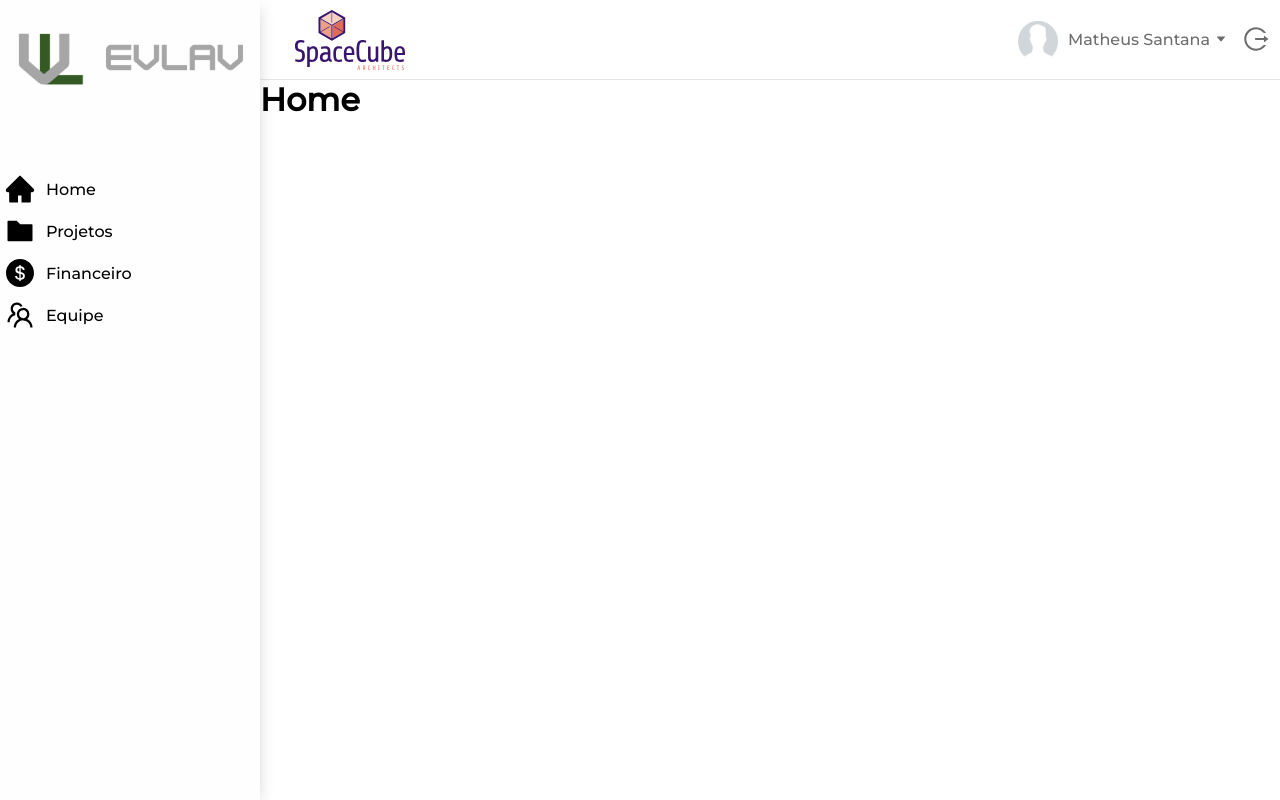
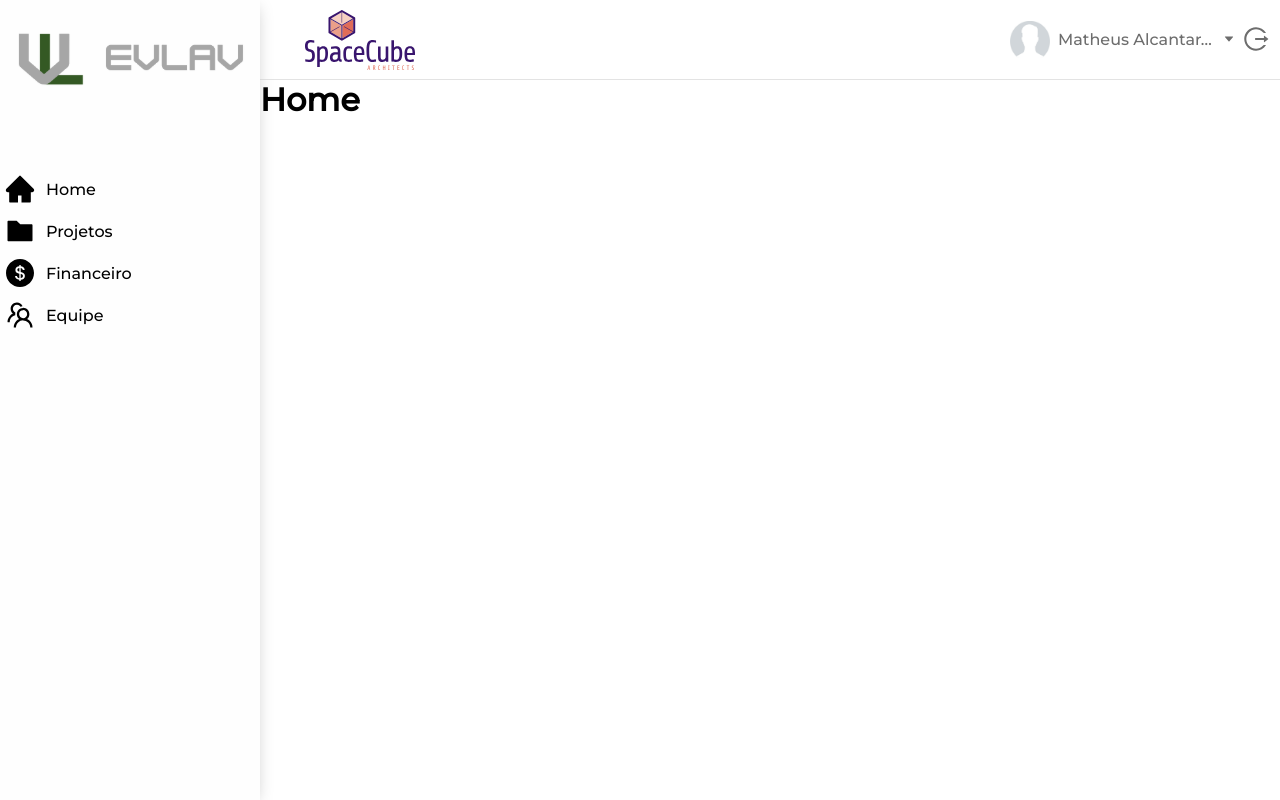
Before and after one commit to EvlavTech/arquinator-frontend, a React (Create React App) app: page /home in a window 1280 px wide. Built offline with nearby package versions, Linux system fonts and the light colour scheme.

Commit message:
responsive sidebar DONE

```diff
--- a/src/components/Header/Header.module.scss
+++ b/src/components/Header/Header.module.scss
@@ -28,29 +28,37 @@ $main-text-color: #6d6d6d;
 
 .company_logo {
   height: 60px;
-  margin: 10px;
+  margin: 10px 20px;
 }
 
 .buttons {
+  width: max-content;
   align-self: center;
   display: flex;
   align-items: center;
-  margin: 0 10px;
+  justify-content: flex-end;
+  margin-right: 10px;
 }
 
 .profile {
   display: flex;
   align-items: center;
-  margin: 0 15px;
+  margin-right: 7px;
 }
 
 .avatar {
   width: 40px;
-  margin: 0 10px;
+  margin-right: 8px;
 }
 
 .profile_name {
   color: $main-text-color;
+  display: inline-block;
+  max-width: 15ch;
+  overflow: hidden;
+  white-space: nowrap;
+  text-overflow: ellipsis;
+
   transform: perspective(1px);
 
   @include defaultHover();
@@ -98,8 +106,11 @@ $main-text-color: #6d6d6d;
   @include defaultHover();
 }
 
-@media(max-width: 670px) {
+@media(max-width: 690px) {
   .sidebar_icon{
     display: inline;
   }
+  .profile_name{
+    display: none;
+  }
 }
--- a/src/components/Header/index.tsx
+++ b/src/components/Header/index.tsx
@@ -31,10 +31,12 @@ const Header: React.FC<HeaderProps> = ({ showSidebar }) => {
       <section className={styles.buttons}>
         <section className={styles.profile}>
           <img src={avatar} alt="Avatar" className={styles.avatar} />
-          <span className={styles.profile_name}>Matheus Santana</span>
-          <AiFillCaretDown className={styles.profile_options} />
+          <span className={styles.profile_name}>
+            Matheus Alcantara de Santana
+          </span>
+          <AiFillCaretDown className={styles.profile_options} size={12} />
         </section>
-        <AiOutlineLogout className={styles.logout} />
+        <AiOutlineLogout className={styles.logout} size={28} />
       </section>
     </header>
   );
--- a/src/components/MainLayout/MainLayout.module.scss
+++ b/src/components/MainLayout/MainLayout.module.scss
@@ -20,17 +20,15 @@ main {
   flex: 1;
 }
 
-@media(max-width: 670px){
+@media(max-width: 690px){
   .sidebar {
-    @include sideBarProperties();
     position: fixed;
     top: 0;
     left: -100%;
     transition: 500ms;
   }
 
-  .sidebarActive {
-    @include sideBarProperties();
+  .sidebar.active {
     position: fixed;
     top: 0;
     left: 0;
--- a/src/components/MainLayout/index.tsx
+++ b/src/components/MainLayout/index.tsx
@@ -12,7 +12,11 @@ const MainLayout: React.FC = ({ children }) => {
 
   return (
     <div className={styles.container}>
-      <aside className={visibleSidebar ? styles.sidebarActive : styles.sidebar}>
+      <aside
+        className={
+          visibleSidebar ? `${styles.sidebar} ${styles.active}` : styles.sidebar
+        }
+      >
         <SideBar showSidebar={showSidebar} />
       </aside>
       <main>
--- a/src/components/Sidebar/SideBar.module.scss
+++ b/src/components/Sidebar/SideBar.module.scss
@@ -43,7 +43,7 @@
   font-size: 28px;
 }
 
-@media(max-width: 670px) {
+@media(max-width: 690px) {
   .closeSidebar {
     display: inline;
     align-self: flex-end;
--- a/src/global.scss
+++ b/src/global.scss
@@ -5,3 +5,8 @@
     padding: 0;
     box-sizing: border-box;
 }
+
+body {
+    height: 100vh;
+    width: 100vw;
+}
```
